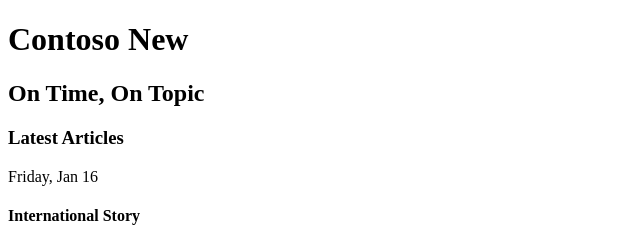
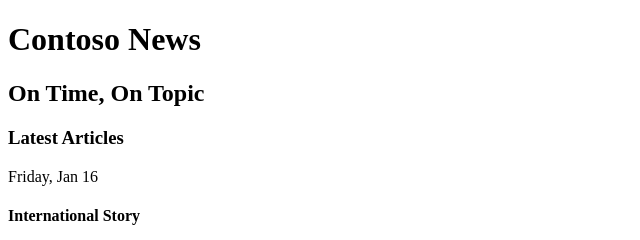
Before and after one commit to puchk/Deploying-Static-Websites-Practice, a plain HTML site: page index.html in a window 1280 px wide. Shown: the top 240 px of the page, 0-640 px from the left. Drawn offline with Linux system fonts and the light colour scheme.

Commit message:
changed h1

```diff
--- a/index.html
+++ b/index.html
@@ -5,7 +5,7 @@
     </head>
     <body>
         <header>
-            <h1>Contoso New</h1>
+            <h1>Contoso News</h1>
             <h2>On Time, On Topic</h2>
         </header>
         <main>
```
